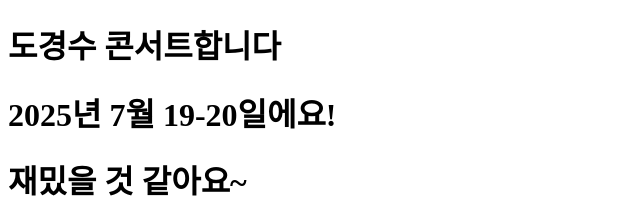
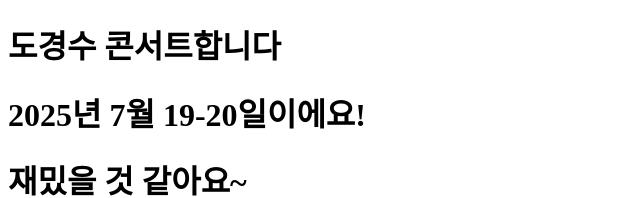
Before and after one commit to mungsil/one-bite-react, a React (Vite) app in the folder sec05/: page / in a window 1280 px wide. Shown: the top 198 px of the page, without its empty margins (0-640 px from the left). Built offline with nearby package versions, Linux system fonts and the light colour scheme.

Commit message:
맞춤법 수정 :>

```diff
--- a/sec05/src/components/Main.jsx
+++ b/sec05/src/components/Main.jsx
@@ -1,7 +1,7 @@
 const Main = () => {
   return (
     <main>
-      <h1>2025년 7월 19-20일에요!</h1>
+      <h1>2025년 7월 19-20일이에요!</h1>
     </main>
   );
 };
```
